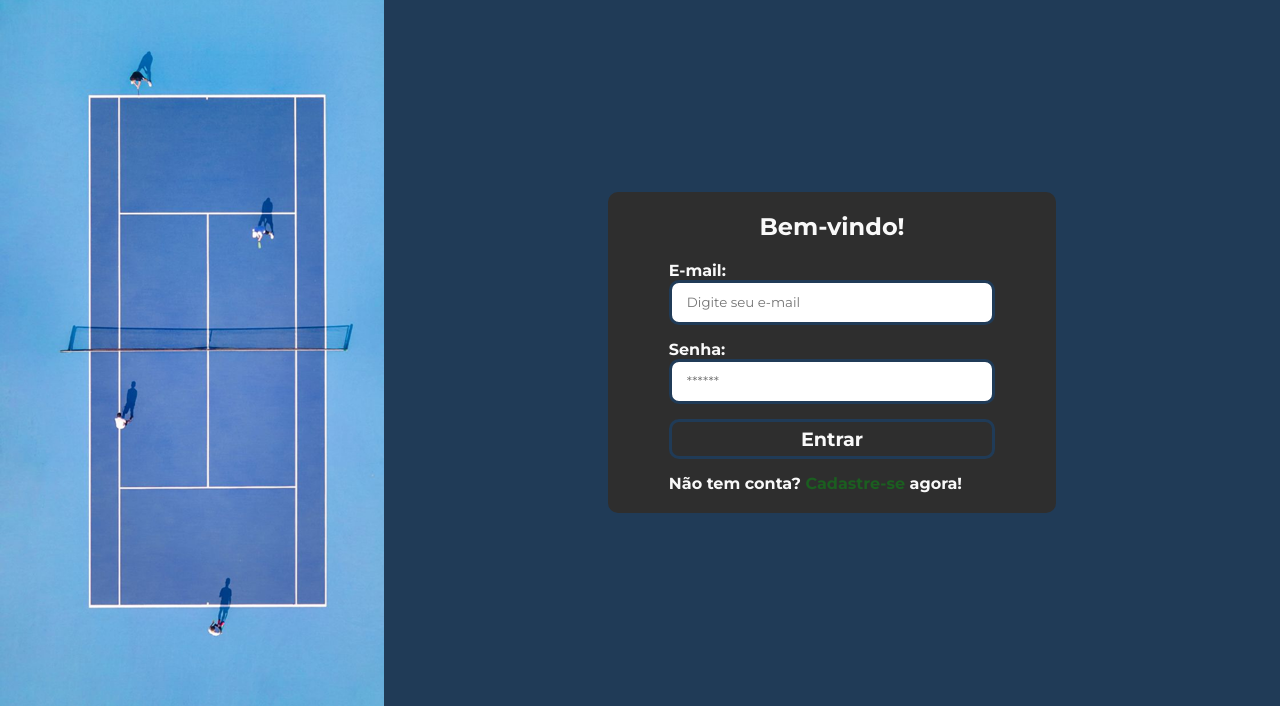
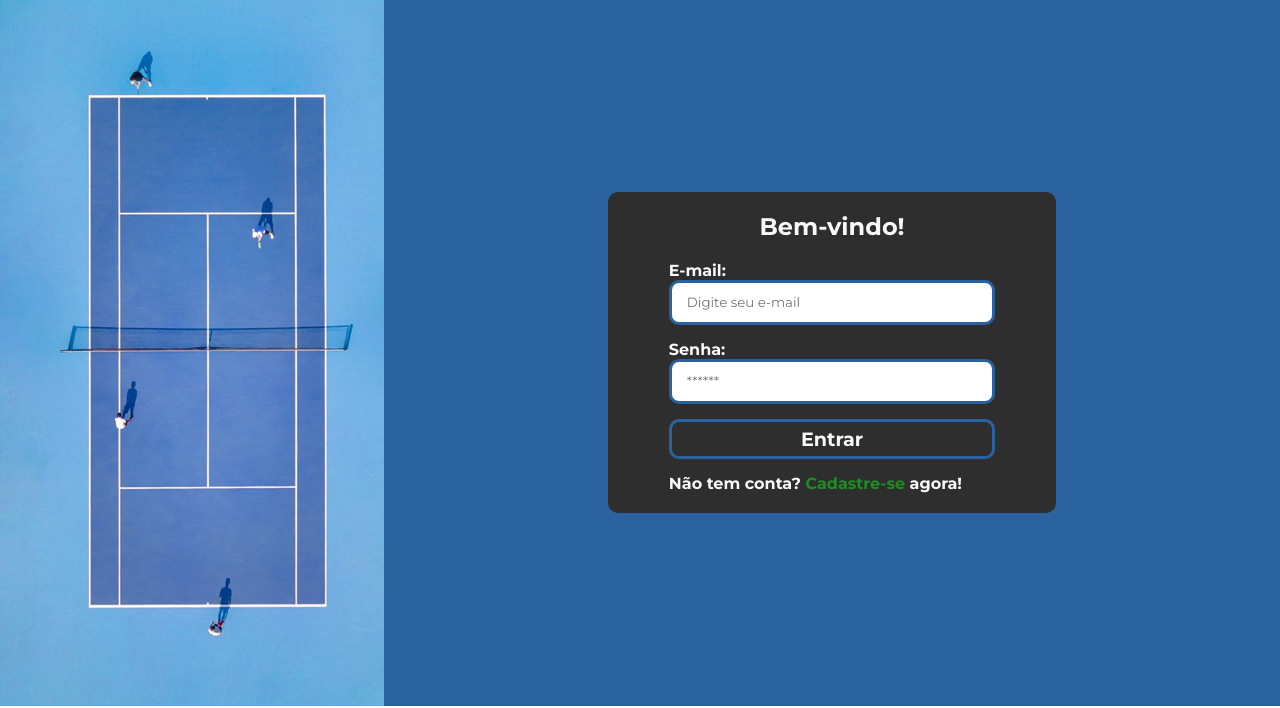
Before and after one commit to gabrielramossptech/tennisverso, a website: page public/login.html in a window 1280 px wide. Shown: the part 92-800 px from the top of the page. Drawn offline with Linux system fonts and the light colour scheme.

Commit message:
Mudança nos tons da paleta de cores

```diff
--- a/public/css/cadastro.css
+++ b/public/css/cadastro.css
@@ -1,9 +1,9 @@
 :root{
-    --verde: #1B5E20;
-    --laranja: #EF6C00;
-    --branco: #F9F9F9;
-    --cinza: #2E2E2E;
-    --azul: #203B57;
+    --verde: #1d8d24;
+    --laranja: #ef6c00;
+    --cinza: #2e2e2e;
+    --branco: #f9f9f9;
+    --azul: #2a629f;
 }
 
 .cadastro{
--- a/public/css/dashboards.css
+++ b/public/css/dashboards.css
@@ -1,9 +1,9 @@
 :root{
-    --verde: #1B5E20;
-    --laranja: #EF6C00;
-    --branco: #F9F9F9;
-    --cinza: #2E2E2E;
-    --azul: #203B57;
+    ---verde: #1d8d24;
+    --laranja: #ef6c00;
+    --cinza: #2e2e2e;
+    --branco: #f9f9f9;
+    --azul: #2a629f;
 }
 /* pagina mural */
 
--- a/public/css/estilo.css
+++ b/public/css/estilo.css
@@ -1,9 +1,9 @@
 :root{
-    --verde: #1B5E20;
-    --laranja: #EF6C00;
-    --branco: #F9F9F9;
-    --cinza: #2E2E2E;
-    --azul: #203B57;
+    --verde: #1d8d24;
+    --laranja: #ef6c00;
+    --cinza: #2e2e2e;
+    --branco: #f9f9f9;
+    --azul: #2a629f;
 }
 
 .card {
--- a/public/css/index.css
+++ b/public/css/index.css
@@ -1,10 +1,10 @@
 :root {
     /* Paleta de cores */
-    --verde: #1b5e20;
+    --verde: #1d8d24;
     --laranja: #ef6c00;
     --cinza: #2e2e2e;
     --branco: #f9f9f9;
-    --azul: #203b57;
+    --azul: #2a629f;
 
     /* Tipografia */
     --fonte-destaque: "Montserrat";
--- a/public/css/login.css
+++ b/public/css/login.css
@@ -1,9 +1,9 @@
 :root {
-    --verde: #1B5E20;
-    --laranja: #EF6C00;
-    --branco: #F9F9F9;
-    --cinza: #2E2E2E;
-    --azul: #203B57;
+    --verde: #1d8d24;
+    --laranja: #ef6c00;
+    --cinza: #2e2e2e;
+    --branco: #f9f9f9;
+    --azul: #2a629f;
 }
 
 body {
--- a/public/css/style.css
+++ b/public/css/style.css
@@ -7,11 +7,11 @@
 
 :root {
   /* Paleta de cores */
-  --verde: #1b5e20;
-  --laranja: #ef6c00;
-  --cinza: #2e2e2e;
-  --branco: #f9f9f9;
-  --azul: #203b57;
+  --verde: #1d8d24;
+    --laranja: #ef6c00;
+    --cinza: #2e2e2e;
+    --branco: #f9f9f9;
+    --azul: #2a629f;
 
   /* Tipografia */
   --fonte-destaque: "Montserrat";
--- a/public/css/tenisdle.css
+++ b/public/css/tenisdle.css
@@ -1,10 +1,10 @@
 :root {
   /* Paleta de cores */
-  --verde: #1b5e20;
-  --laranja: #ef6c00;
-  --cinza: #2e2e2e;
-  --branco: #f9f9f9;
-  --azul: #203b57;
+  --verde: #1d8d24;
+    --laranja: #ef6c00;
+    --cinza: #2e2e2e;
+    --branco: #f9f9f9;
+    --azul: #2a629f;
 
   /* Tipografia */
   --fonte-destaque: "Montserrat";
@@ -92,8 +92,8 @@ table {
     }
 
     .tentativa th{
-        background-color: #e1e1e1;
-        color: var(--cinza);
+        background-color: #b71111;
+        color: var(--branco);
     }
 
     .tentativa .certa{
```
Also changed, not shown: public/tenisdle.html (+51 -18 lines).
